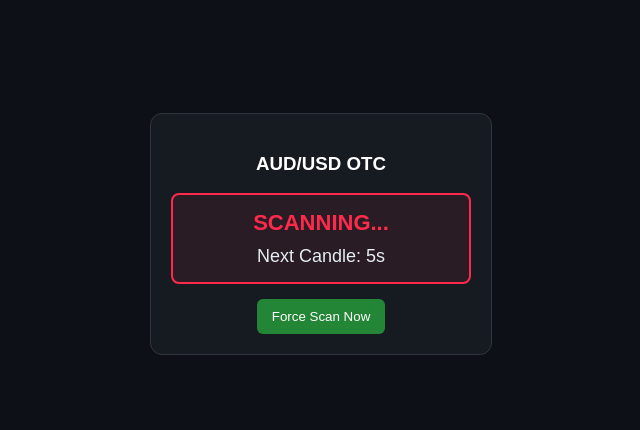
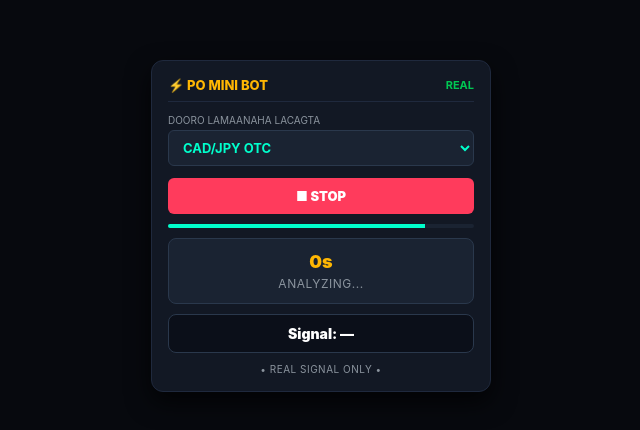
Before and after one commit to manaction636-creator/Jaaja-bot, a plain HTML site: page index.html in a window 1280 px wide. Shown: the part 174-604 px from the top of the page, without its empty margins (319-959 px from the left). Drawn offline with Linux system fonts and the light colour scheme.

Commit message:
Update index.html

```diff
--- a/index.html
+++ b/index.html
@@ -2,56 +2,296 @@
 <html lang="so">
 <head>
   <meta charset="UTF-8">
-  <title>AI Signal Radar Demo</title>
+  <meta name="viewport" content="width=device-width, initial-scale=1.0">
+  <title>PO MINI BOT - Live Signal</title>
   <style>
-    body { background-color: #0d1117; color: #fff; font-family: sans-serif; display: flex; justify-content: center; align-items: center; height: 100vh; }
-    .card { background: #161b22; border: 1px solid #30363d; border-radius: 12px; padding: 20px; width: 300px; text-align: center; }
-    .signal-box { background: #ff2a4b15; border: 2px solid #ff2a4b; padding: 15px; border-radius: 8px; margin-top: 15px; }
-    .signal-title { color: #ff2a4b; font-size: 22px; font-weight: bold; }
-    .timer { font-size: 18px; margin-top: 10px; color: #e6edf3; }
-    .btn { background: #238636; color: white; border: none; padding: 10px 15px; border-radius: 6px; cursor: pointer; margin-top: 15px; }
+    * {
+      box-sizing: border-box;
+      margin: 0;
+      padding: 0;
+      font-family: -apple-system, BlinkMacSystemFont, "Segoe UI", Roboto, Helvetica, Arial, sans-serif;
+      -webkit-tap-highlight-color: transparent;
+    }
+
+    body {
+      background-color: #07090e;
+      color: #ffffff;
+      display: flex;
+      justify-content: center;
+      align-items: center;
+      min-height: 100vh;
+      padding: 15px;
+    }
+
+    .container {
+      background-color: #121824;
+      border: 1px solid #1f293d;
+      border-radius: 12px;
+      padding: 16px;
+      width: 100%;
+      max-width: 340px;
+      box-shadow: 0 10px 25px rgba(0, 0, 0, 0.7);
+    }
+
+    .header-row {
+      display: flex;
+      justify-content: space-between;
+      align-items: center;
+      margin-bottom: 12px;
+      border-bottom: 1px solid #1f293d;
+      padding-bottom: 8px;
+    }
+
+    .bot-title {
+      font-size: 13px;
+      font-weight: 800;
+      color: #ffb703;
+      display: flex;
+      align-items: center;
+      gap: 5px;
+    }
+
+    .control-group {
+      margin-bottom: 12px;
+    }
+
+    .control-label {
+      font-size: 10px;
+      color: #8b949e;
+      margin-bottom: 4px;
+      display: block;
+      text-transform: uppercase;
+    }
+
+    select {
+      width: 100%;
+      background-color: #1a2332;
+      color: #00ffcc;
+      border: 1px solid #2a384c;
+      padding: 8px 10px;
+      border-radius: 6px;
+      font-size: 13px;
+      font-weight: bold;
+      outline: none;
+      cursor: pointer;
+    }
+
+    /* Stop/Start Button */
+    .toggle-btn {
+      width: 100%;
+      background: #ff3b5c;
+      color: #ffffff;
+      border: none;
+      padding: 10px;
+      border-radius: 6px;
+      font-size: 13px;
+      font-weight: 900;
+      cursor: pointer;
+      margin-bottom: 10px;
+      text-transform: uppercase;
+      transition: background 0.2s;
+    }
+
+    .toggle-btn.running {
+      background: #ff3b5c;
+    }
+
+    .toggle-btn.stopped {
+      background: #00c853;
+    }
+
+    /* Progress bar */
+    .progress-track {
+      width: 100%;
+      height: 4px;
+      background: #1a2332;
+      border-radius: 2px;
+      margin-bottom: 10px;
+      overflow: hidden;
+    }
+
+    .progress-fill {
+      width: 0%;
+      height: 100%;
+      background: #00ffcc;
+      transition: width 0.5s linear;
+    }
+
+    /* Status Box */
+    .status-panel {
+      background-color: #1a2332;
+      border: 1px solid #2a384c;
+      border-radius: 8px;
+      padding: 12px;
+      text-align: center;
+      margin-bottom: 10px;
+    }
+
+    .timer-display {
+      font-size: 18px;
+      font-weight: 900;
+      color: #ffb703;
+      margin-bottom: 4px;
+    }
+
+    .status-text {
+      font-size: 12px;
+      color: #8b949e;
+      text-transform: uppercase;
+      letter-spacing: 0.5px;
+    }
+
+    /* Signal Output Box */
+    .signal-output {
+      background-color: #0b0f19;
+      border: 1px solid #2a384c;
+      border-radius: 8px;
+      padding: 10px;
+      text-align: center;
+      font-size: 14px;
+      font-weight: 900;
+      margin-bottom: 10px;
+    }
+
+    .signal-output.call {
+      color: #00c853;
+      border-color: #00c853;
+      background: rgba(0, 200, 83, 0.1);
+    }
+
+    .signal-output.put {
+      color: #ff3b5c;
+      border-color: #ff3b5c;
+      background: rgba(255, 59, 92, 0.1);
+    }
+
+    .footer-note {
+      font-size: 10px;
+      color: #8b949e;
+      text-align: center;
+      letter-spacing: 0.5px;
+    }
   </style>
 </head>
 <body>
 
-<div class="card">
-  <h3>AUD/USD OTC</h3>
-  <div class="signal-box" id="signalCard">
-    <div class="signal-title" id="actionText">SCANNING...</div>
-    <div class="timer" id="timerText">Next Candle: 10s</div>
+<div class="container">
+  <div class="header-row">
+    <div class="bot-title">⚡ PO MINI BOT</div>
+    <div style="font-size: 11px; color: #00c853; font-weight: bold;" id="modeStatus">REAL</div>
   </div>
-  <button class="btn" onclick="forceScan()">Force Scan Now</button>
+
+  <div class="control-group">
+    <label class="control-label">Dooro Lamaanaha Lacagta</label>
+    <select id="assetSelect">
+      <option value="CAD/JPY OTC">CAD/JPY OTC</option>
+      <option value="EUR/USD OTC">EUR/USD OTC</option>
+      <option value="GBP/USD OTC">GBP/USD OTC</option>
+      <option value="AUD/USD OTC">AUD/USD OTC</option>
+      <option value="USD/JPY OTC">USD/JPY OTC</option>
+      <option value="USD/CHF OTC">USD/CHF OTC</option>
+    </select>
+  </div>
+
+  <!-- Stop / Start Button -->
+  <button class="toggle-btn running" id="toggleBtn" onclick="toggleBot()">■ STOP</button>
+
+  <!-- Progress Bar -->
+  <div class="progress-track">
+    <div class="progress-fill" id="progressFill"></div>
+  </div>
+
+  <!-- Status Panel -->
+  <div class="status-panel">
+    <div class="timer-display" id="timerDisplay">5s</div>
+    <div class="status-text" id="statusText">WAITING...</div>
+  </div>
+
+  <!-- Signal Box -->
+  <div class="signal-output" id="signalOutput">
+    Signal: —
+  </div>
+
+  <div class="footer-note">• REAL SIGNAL ONLY •</div>
 </div>
 
 <script>
-  let timeLeft = 10;
-  const timerText = document.getElementById('timerText');
-  const actionText = document.getElementById('actionText');
+  let isRunning = true;
+  let botInterval = null;
+  let countdownTimer = null;
 
-  function startTimer() {
-    setInterval(() => {
-      if (timeLeft > 0) {
-        timeLeft--;
-        timerText.innerText = `Next Candle: ${timeLeft}s`;
+  function toggleBot() {
+    isRunning = !isRunning;
+    const btn = document.getElementById('toggleBtn');
+    const statusText = document.getElementById('statusText');
+
+    if (isRunning) {
+      btn.innerText = "■ STOP";
+      btn.className = "toggle-btn running";
+      statusText.innerText = "WAITING...";
+      startBotLoop();
+    } else {
+      btn.innerText = "► START";
+      btn.className = "toggle-btn stopped";
+      statusText.innerText = "STOPPED";
+      clearInterval(botInterval);
+      clearInterval(countdownTimer);
+      document.getElementById('timerDisplay').innerText = "--";
+      document.getElementById('signalOutput').className = "signal-output";
+      document.getElementById('signalOutput').innerText = "Signal: —";
+      document.getElementById('progressFill').style.width = "0%";
+    }
+  }
+
+  function startBotLoop() {
+    if (!isRunning) return;
+
+    let secondsLeft = 5;
+    document.getElementById('timerDisplay').innerText = secondsLeft + "s";
+    document.getElementById('statusText').innerText = "WAITING...";
+    document.getElementById('signalOutput').className = "signal-output";
+    document.getElementById('signalOutput').innerText = "Signal: —";
+    document.getElementById('progressFill').style.width = "0%";
+
+    let progress = 0;
+
+    // Countdown tirsiga ilbiriqisyada
+    countdownTimer = setInterval(() => {
+      secondsLeft--;
+      progress += 20;
+      document.getElementById('progressFill').style.width = progress + "%";
+
+      if (secondsLeft > 0) {
+        document.getElementById('timerDisplay').innerText = secondsLeft + "s";
       } else {
-        generateSignal();
-        timeLeft = 30; // Reset saacada
+        clearInterval(countdownTimer);
+        document.getElementById('timerDisplay').innerText = "0s";
+        document.getElementById('statusText').innerText = "ANALYZING...";
+
+        // Soo saaridda Signal-ka (BUY ama SELL) kadib marka uu waqtigu dhamaado
+        setTimeout(() => {
+          if (!isRunning) return;
+          const isCall = Math.random() > 0.5;
+          const sigOutput = document.getElementById('signalOutput');
+
+          if (isCall) {
+            sigOutput.className = "signal-output call";
+            sigOutput.innerText = "Signal: BUY (CALL 🟢)";
+          } else {
+            sigOutput.className = "signal-output put";
+            sigOutput.innerText = "Signal: SELL (PUT 🔴)";
+          }
+          document.getElementById('statusText').innerText = "SIGNAL ACTIVE";
+
+          // Dib u billaabida wareega xiga 6 ilbiriqsi kadib
+          setTimeout(startBotLoop, 6000);
+        }, 1000);
       }
     }, 1000);
   }
 
-  function generateSignal() {
-    const signals = ['PUT (SELL 🔻)', 'CALL (BUY 🔺)'];
-    const randomSignal = signals[Math.floor(Math.random() * signals.length)];
-    actionText.innerText = randomSignal;
-  }
-
-  function forceScan() {
-    actionText.innerText = "SCANNING MARKET...";
-    timeLeft = 3;
-  }
-
-  startTimer();
+  // Bilow marka uu boggu furmo
+  startBotLoop();
 </script>
 
 </body>
```
